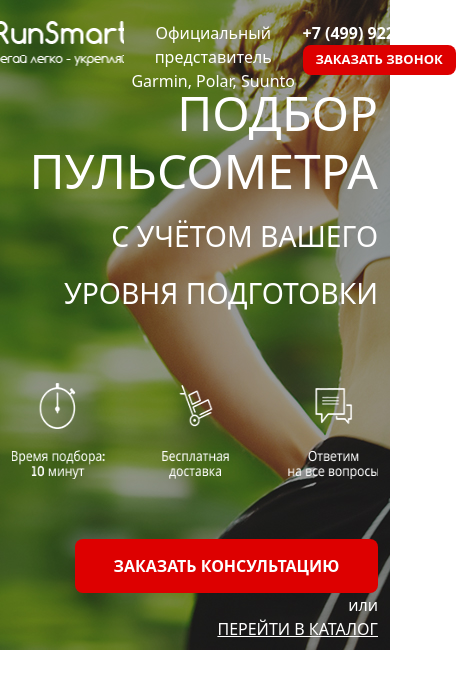
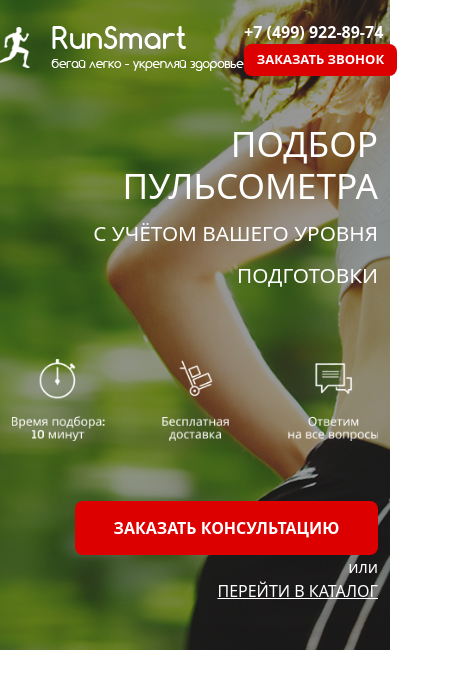
Before and after one commit to LuMonKi/LuMonKi.github.io, a plain HTML site: page index.html in a window 390 px wide. Shown: the whole page, 456 px wide, since content can reach past the window. Drawn offline with nearby package versions, Linux system fonts and the light colour scheme; files whose address does not match are found by name.

Commit message:
Доделал блок с почти адаптацией

```diff
--- a/index.html
+++ b/index.html
@@ -10,8 +10,9 @@
   </head>
   <body>
 
+    <div class="backimg"></div>
+<section class="run">
 
-<section class="run">
   <div class="menu_block">
     <div class="menu">
       <div class="menu_comlogo"></div>
--- a/scss/style.scss
+++ b/scss/style.scss
@@ -19,7 +19,7 @@ button:hover {
 
 .run{
     height: 650px;
-    width: 100%;
+    width: auto;
     background-image: url(../img/bg.png);
     display: flex;
     justify-content: center;
@@ -37,12 +37,14 @@ button:hover {
     height: 54px;
     width: 982px;
     display: flex;
+    align-items: center;
     justify-content: space-between;
 
     &_comlogo{
         height: 45px;
         width: 251px;
-        background-image:url(../img/лого.png)
+        background-image:url(../img/лого.png);
+        background-repeat: no-repeat;
     }
     &_member{
         text-align: center;
@@ -52,6 +54,21 @@ button:hover {
         .member_spltext{
 
             font-weight: 400;
+        }
+    }
+
+    @media screen and (max-width:413px){
+        &_comlogo{
+
+
+        }
+
+
+
+    }
+    @media screen and (max-width:595px){
+        &_member{
+            font-size: 0%;
         }
     }
     &_callus{
@@ -86,6 +103,18 @@ button:hover {
 
                 }
 
+                @media screen and (max-width:779px) {
+                    .htext1{
+
+                        font-size: 220%;
+
+                    }
+
+                    .subtext{
+                        font-size: 50%;
+                    }
+                }
+
                 .subtext{
                     color: white;
                     font-size: 59%;
@@ -109,7 +138,7 @@ button:hover {
             .subimg{
                 margin-top: 60px;
                 margin-bottom: 60px;
-                height: 96px ;
+
                 width: 424px;
             }
 
```
Also changed, not shown: scss/style.css, 1 other file.
